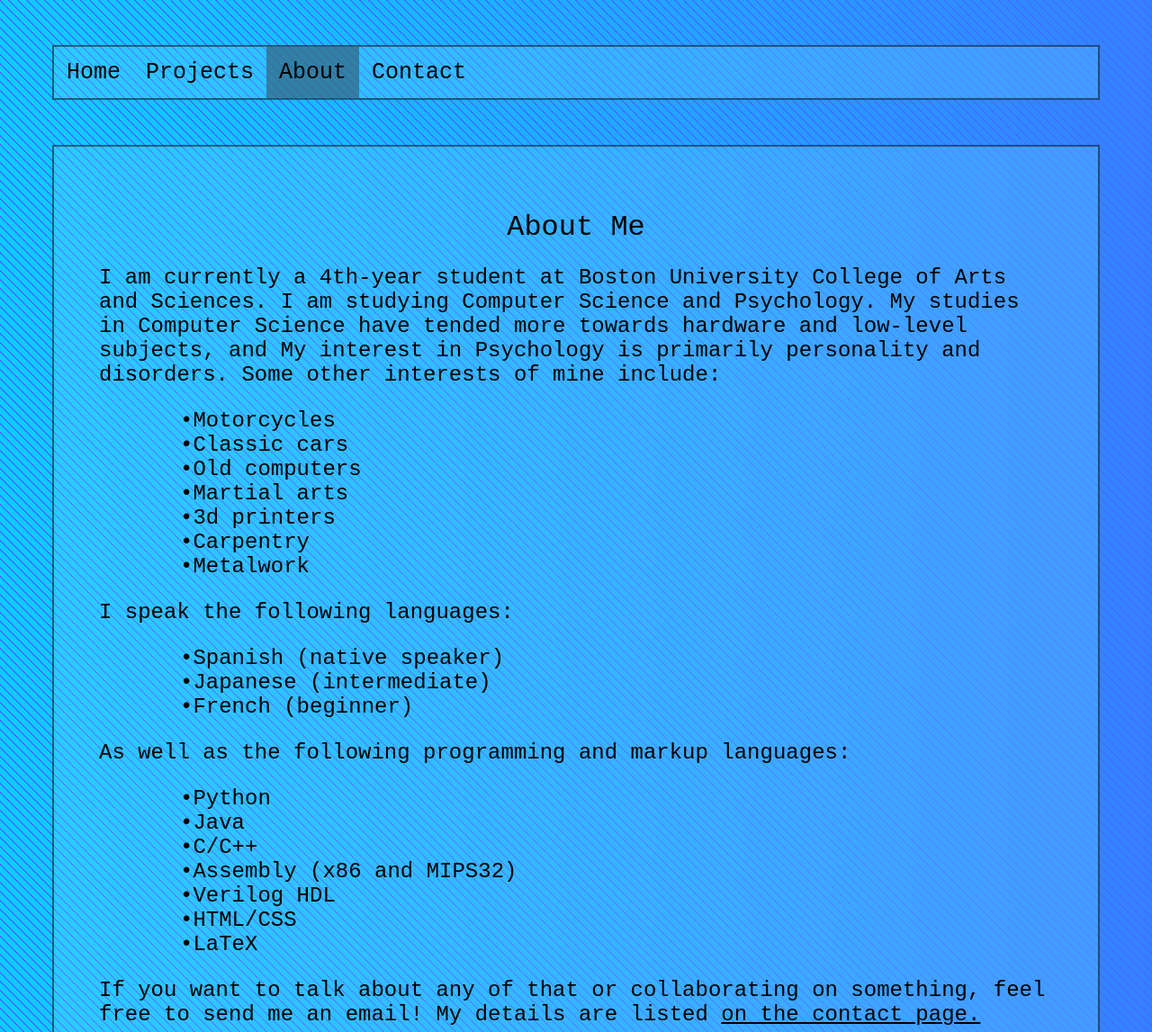
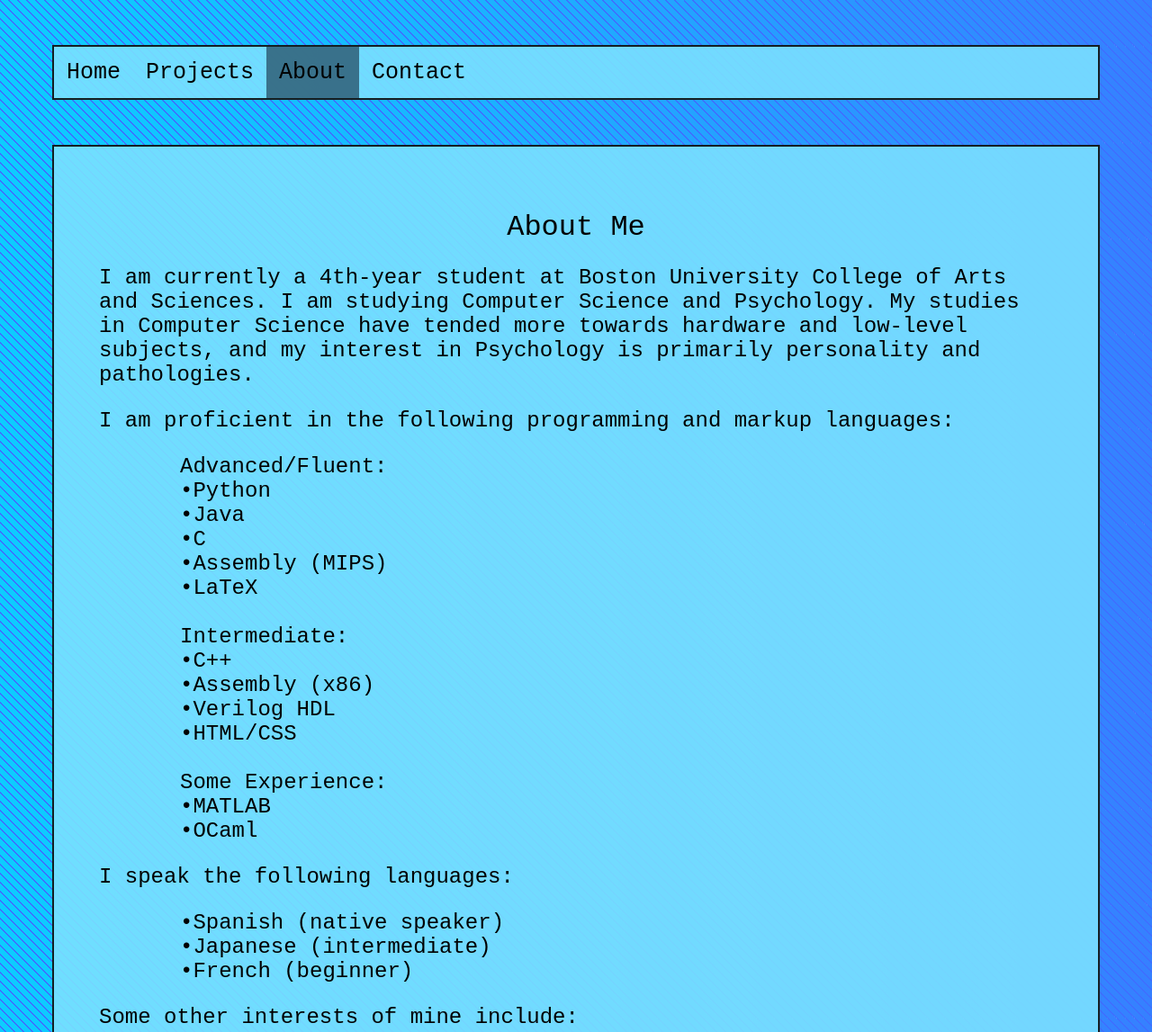
Before and after one commit to elatorre20/elatorre20.github.io, a plain HTML site: page about.html in a window 1280 px wide. Shown: the top 1147 px of the page at 90% size. Drawn offline with Linux system fonts and the light colour scheme.

Commit message:
Updates to programming language section. Corrections to projects for typos. Edited styles.css to use var for repeats.

```diff
--- a/about.html
+++ b/about.html
@@ -23,17 +23,25 @@
 			<h1> About Me </h1>
 		</center>
 
-		<p>I am currently a 4th-year student at Boston University College of Arts and Sciences. I am studying Computer Science and Psychology. My studies in Computer Science have tended more towards hardware and low-level subjects, and My interest in Psychology is primarily personality and disorders. Some other interests of mine include:</p>
+		<p>I am currently a 4th-year student at Boston University College of Arts and Sciences. I am studying Computer Science and Psychology. My studies in Computer Science have tended more towards hardware and low-level subjects, and my interest in Psychology is primarily personality and pathologies.</p>
 
-		<p class="indented">•Motorcycles <br> •Classic cars <br> •Old computers <br> •Martial arts <br> •3d printers <br> •Carpentry <br> •Metalwork </p>
+		<p>I am proficient in the following programming and markup languages:</p>
+
+		<p class="indented">
+			Advanced/Fluent:<br> •Python <br> •Java <br> •C <br> •Assembly (MIPS)<br> •LaTeX <br><br>
+
+			Intermediate: <br> •C++ <br> •Assembly (x86) <br> •Verilog HDL <br> •HTML/CSS <br><br>
+
+			Some Experience: <br> •MATLAB <br> •OCaml <br>
+		</p>
 
 		<p>I speak the following languages:</p>
 
 		<p class="indented">•Spanish (native speaker) <br> •Japanese (intermediate) <br> •French (beginner)</p>
 
-		<p>As well as the following programming and markup languages:</p>
+		<p>Some other interests of mine include:</p>
 
-		<p class="indented">•Python <br> •Java <br> •C/C++ <br> •Assembly (x86 and MIPS32)<br> •Verilog HDL <br> •HTML/CSS <br> •LaTeX</p>
+		<p class="indented">•Motorcycles <br> •Classic cars <br> •Old computers <br> •Martial arts <br> •3d printers <br> •Carpentry <br> •Metalwork </p>
 
 		<p>If you want to talk about any of that or collaborating on something, feel free to send me an email! My details are listed <a href="contact.html">on the contact page.</a> </p>
 
--- a/styles.css
+++ b/styles.css
@@ -1,5 +1,9 @@
 /* CSS Document */
-
+:root {
+	--background: rgba(122, 224, 255, 0.9);
+	--active: rgba(51, 102, 127, 0.9);
+	--border: rgba(10,10,10,0.9);
+}
 @media only screen and (max-width:1080px){body{background:url("Images/Background/backgroundMobile.png");}}
 
 @media only screen and (min-width:1081px){body{ background-image: url("Images/Background/background.png");}}
@@ -13,12 +17,12 @@ a{font: 1.5em andale-mono, monospace; color: black;}
 li{font: 1.5em andale-mono, monospace; color: black;}
 
 .maintext{
-	background: rgba(102, 204, 255, 0.3);
+	background: var(--background);
 	margin: 50px;
 	padding: 50px;
 	border: solid;
 	border-width: 2px;
-	border-color: rgba(0,0,0,0.5);
+	border-color: var(--border);
 }
 
 .maintext p.indented{
@@ -32,19 +36,19 @@ li{font: 1.5em andale-mono, monospace; color: black;}
 .maintext img{
 	border: solid;
 	border-width: 3px;
-	border-color: rgba(0,0,0,0.5);
+	border-color: var(--border);
 }
 
 .maintext img{
 	border: solid;
 	border-width: 3px;
-	border-color: rgba(0,0,0,0.5);
+	border-color: var(--border);
 }
 
 .maintext iframe{
 	border: solid;
 	border-width: 3px;
-	border-color: rgba(0,0,0,0.5);
+	border-color: var(--border);
 }
 
 p.indented a{
@@ -53,11 +57,11 @@ p.indented a{
 
 .menubar{
 	overflow: hidden;
-	background-color:rgba(102, 204, 255, 0.3);
+	background-color: var(--background);
 	margin: 50px;
 	border: solid;
 	border-width: 2px;
-	border-color: rgba(0,0,0,0.5);
+	border-color: var(--border);
 }
 
 .menubar a{
@@ -70,9 +74,9 @@ p.indented a{
 }
 
 .menubar a:hover{
-	background-color: rgba(51, 102, 127, 0.7);
+	background-color: var(--active);
 }
 
 .menubar a.active{
-	background-color: rgba(51, 102, 127, 0.7);
+	background-color: var(--active);
 }
```
Also changed, not shown: projects.html (+1 -1 lines).
